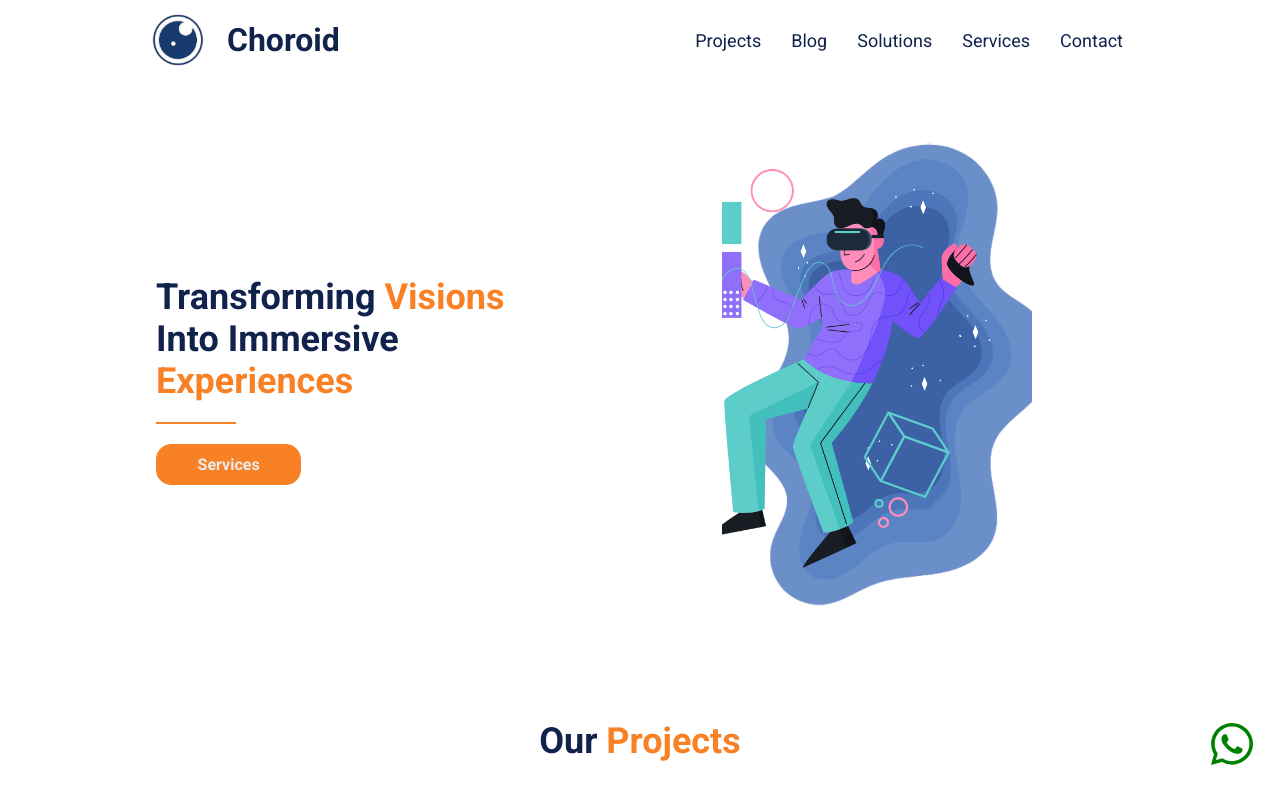
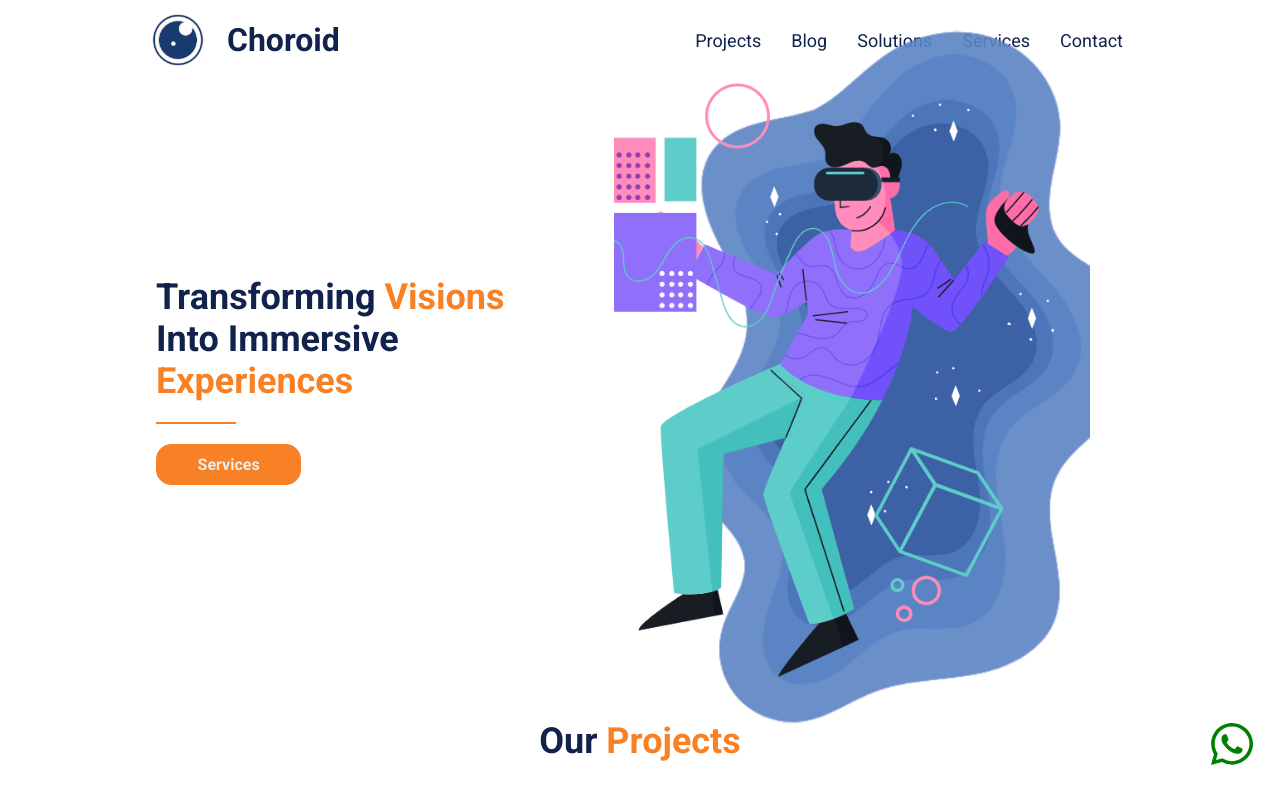
Before and after one commit to rabeeqiblawi/portfolio-nextjs, a Next.js app: page / in a window 1280 px wide. Shown: the top 800 px of the page. Built offline with nearby package versions, Linux system fonts and the light colour scheme.

Commit message:
Update parallax responsiveness

```diff
--- a/src/components/parallax/ParallaxGallery.css
+++ b/src/components/parallax/ParallaxGallery.css
@@ -22,3 +22,18 @@
     height: 100%;
     object-fit: cover;
   }
+
+@media screen and (max-width: 1280px) {
+    .parallax-container {
+        height: 90vh;
+        width: 90%;
+        overflow: visible;
+        padding:40vh 0;
+    }
+}
+
+@media screen and (max-width: 1024px) {
+  .parallax-container {
+      height: 80vh;
+  }
+}
```
